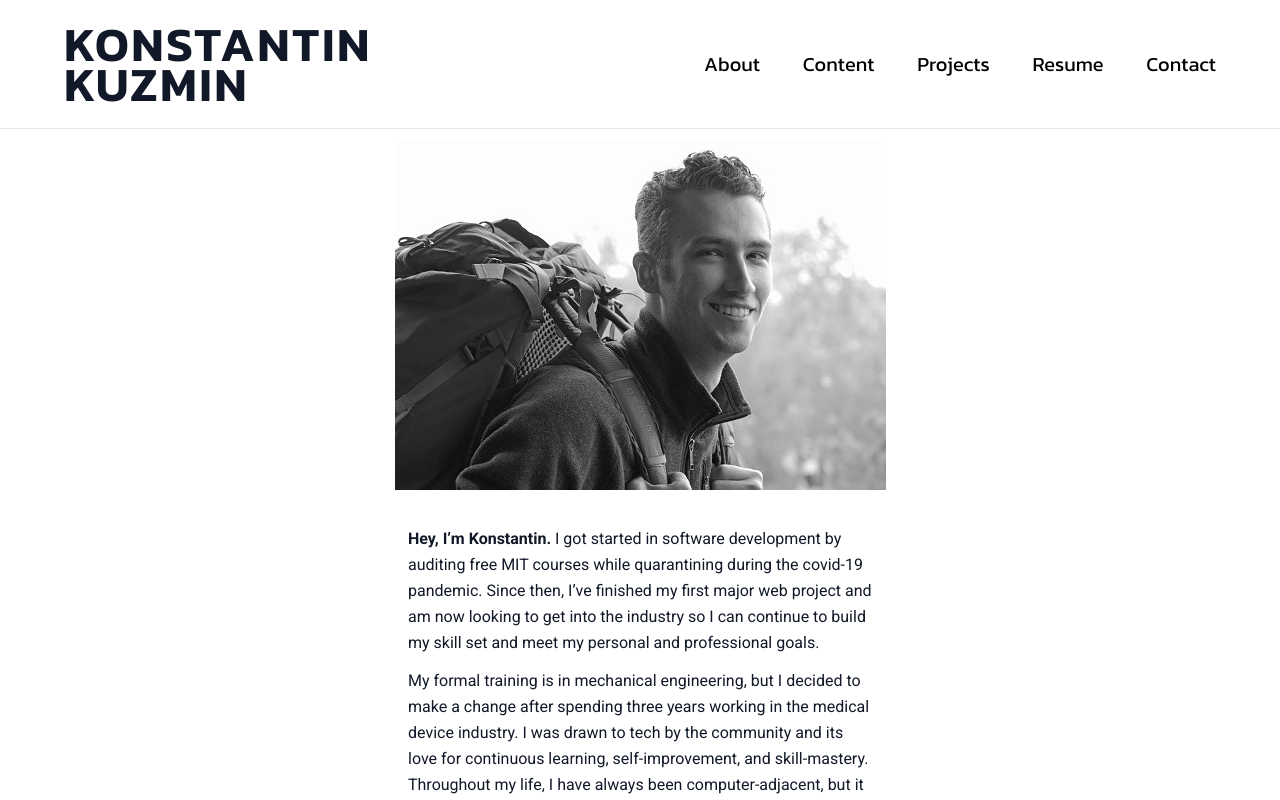
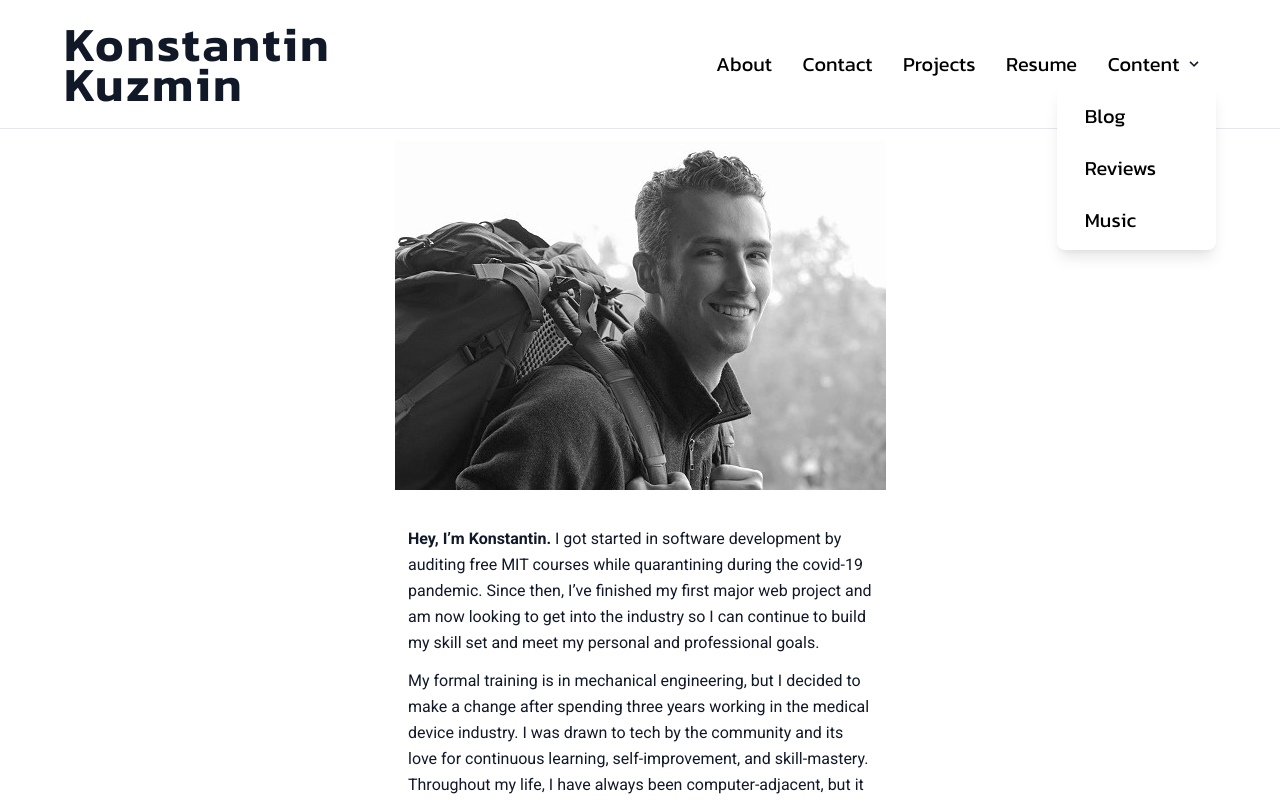
Before and after one commit to Kuzmink13/konstantin-kuzmin-dot-com-old, a Gatsby site: page / in a window 1280 px wide. Built offline with nearby package versions, Linux system fonts and the light colour scheme; Gatsby itself is replaced by a stand-in of ours.

Commit message:
Updated header/footer

```diff
--- a/gatsby-config.js
+++ b/gatsby-config.js
@@ -1,6 +1,8 @@
 module.exports = {
   siteMetadata: {
-    title: 'My Gatsby Site',
+    title: 'Konstantin Kuzmin',
+    author: 'Konstantin Kuzmin',
+    copyright: '2021',
   },
   plugins: ['gatsby-plugin-postcss'],
 };
--- a/src/components/Footer.jsx
+++ b/src/components/Footer.jsx
@@ -3,12 +3,27 @@
  */
 
 import React from 'react';
+import { graphql, useStaticQuery } from 'gatsby';
+
+const query = graphql`
+  query {
+    site {
+      siteMetadata {
+        author
+        copyright
+      }
+    }
+  }
+`;
 
 export default function Footer() {
+  const { site } = useStaticQuery(query);
+
   return (
     <footer className="bg-gray-900 w-full py-1">
-      <p className="text-gray-100 text-center font-kanit tracking-wide text-xs font-medium">
-        &copy; 2021 &middot; KONSTANTIN KUZMIN &middot; ALL RIGHTS RESERVED
+      <p className="text-gray-100 text-center font-kanit tracking-wide text-xs font-medium uppercase">
+        &copy; {site.siteMetadata.copyright} &middot; {site.siteMetadata.author}{' '}
+        &middot; all rights reserved
       </p>
     </footer>
   );
--- a/src/components/Header.jsx
+++ b/src/components/Header.jsx
@@ -3,12 +3,24 @@
  */
 
 import React from 'react';
-import { Link } from 'gatsby';
+import { Link, graphql, useStaticQuery } from 'gatsby';
 
-import links from '../data/links';
+import { Content, Navigation } from '../data/links';
 import * as svg from '../data/svg.json';
 
+const query = graphql`
+  query {
+    site {
+      siteMetadata {
+        title
+      }
+    }
+  }
+`;
+
 export default function Header({ setSidebarState }) {
+  const { site } = useStaticQuery(query);
+
   return (
     <header
       className="flex flex-row justify-between items-center
@@ -19,15 +31,12 @@ export default function Header({ setSidebarState }) {
     >
       <h1
         className="text-3xl md:text-4xl lg:text-5xl
+        w-40 md:w-48 lg:w-64
         font-semibold
         leading-6 md:leading-8 lg:leading-10
         tracking-wider"
       >
-        <Link to="/">
-          KONSTANTIN
-          <br />
-          KUZMIN
-        </Link>
+        <Link to="/">{site.siteMetadata.title}</Link>
       </h1>
 
       <button
@@ -46,21 +55,50 @@ export default function Header({ setSidebarState }) {
       max-w-sm md:max-w-md lg:max-w-lg
       ml-12"
       >
-        <ul className="flex flex-row justify-between">
-          {links
-            .filter((el) => el.name !== 'Home')
-            .map((el) => (
+        <ul
+          className="flex flex-row justify-between items-center
+          font-kanit md:text-lg lg:text-xl"
+        >
+          {Navigation.filter((el) => el.name !== 'Home').map((el) => (
             <li key={el.name}>
               <Link
-                  className="font-kanit md:text-lg lg:text-xl"
-                  to={el.link}
-                  onClick={() => setSidebarState(false)}
+                className="hover:bg-gray-200 focus:bg-gray-200 px-3 py-2 rounded-lg focus:outline-none"
+                to={el.ref}
+              >
+                {el.name}
+              </Link>
+            </li>
+          ))}
+
+          <li>
+            <button
+              className="relative hover:bg-gray-200 focus:bg-gray-200 px-3 py-2 rounded-lg focus:outline-none"
+              type="button"
+              tabIndex="0"
+            >
+              Content{' '}
+              <svg
+                className="inline text-gray-900 h-5 w-5 pb-1 transform transition"
+                viewBox={svg.arrowDown.viewbox}
+              >
+                <title>arrowDown</title>
+                <path d={svg.arrowDown.path} />
+              </svg>
+              <ul className="flex flex-col items-start absolute bg-white shadow-lg space-y-6 p-4 mt-2 pr-12 right-0 rounded-lg">
+                {Content.map((el) => (
+                  <li key={el.name}>
+                    <Link
+                      className="hover:bg-gray-200 focus:bg-gray-200 px-3 py-2 rounded-lg focus:outline-none"
+                      to={el.ref}
                     >
                       {el.name}
                     </Link>
                   </li>
                 ))}
               </ul>
+            </button>
+          </li>
+        </ul>
       </nav>
     </header>
   );
--- a/src/data/links.js
+++ b/src/data/links.js
@@ -2,11 +2,16 @@
  * Copyright (c) Konstantin Kuzmin. All Rights Reserved.
  */
 
-export default [
-  { name: 'Home', link: '/' },
-  { name: 'About', link: '/about' },
-  { name: 'Content', link: '/more' },
-  { name: 'Projects', link: '/projects' },
-  { name: 'Resume', link: '/resume' },
-  { name: 'Contact', link: '/contact' },
+export const Navigation = [
+  { name: 'Home', ref: '/' },
+  { name: 'About', ref: '/about' },
+  { name: 'Contact', ref: '/contact' },
+  { name: 'Projects', ref: '/projects' },
+  { name: 'Resume', ref: '/resume' },
 ];
+
+export const Content = [
+  { name: 'Blog', ref: '/blog' },
+  { name: 'Reviews', ref: '/reviews' },
+  { name: 'Music', ref: '/music' },
+];
--- a/src/data/svg.json
+++ b/src/data/svg.json
@@ -38,5 +38,9 @@
   "youtube": {
     "viewbox": "0 0 24 24",
     "path": "M23.498 6.186a3.016 3.016 0 0 0-2.122-2.136C19.505 3.545 12 3.545 12 3.545s-7.505 0-9.377.505A3.017 3.017 0 0 0 .502 6.186C0 8.07 0 12 0 12s0 3.93.502 5.814a3.016 3.016 0 0 0 2.122 2.136c1.871.505 9.376.505 9.376.505s7.505 0 9.377-.505a3.015 3.015 0 0 0 2.122-2.136C24 15.93 24 12 24 12s0-3.93-.502-5.814zM9.545 15.568V8.432L15.818 12l-6.273 3.568z"
+  },
+  "arrowDown": {
+    "viewbox": "0 0 20 20",
+    "path": "M9.293 12.95l.707.707L15.657 8l-1.414-1.414L10 10.828 5.757 6.586 4.343 8z"
   }
 }
```
Lines whose indentation alone changed are shown as unchanged.
